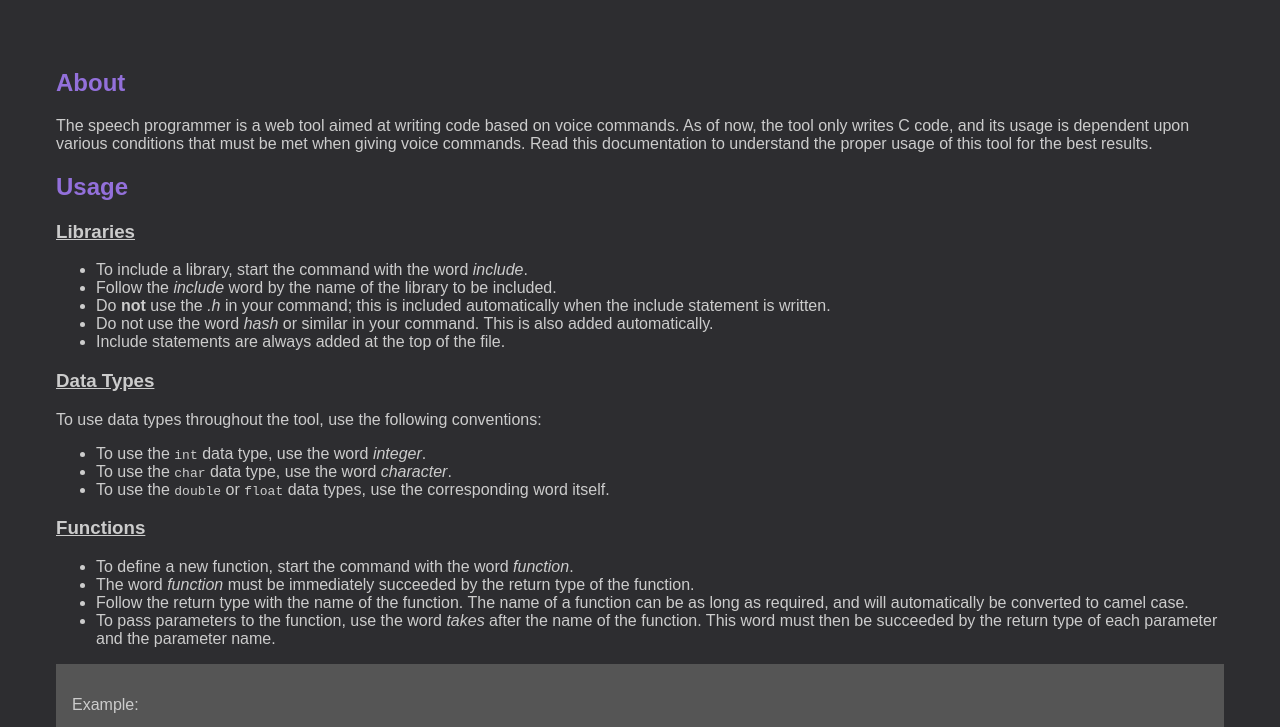
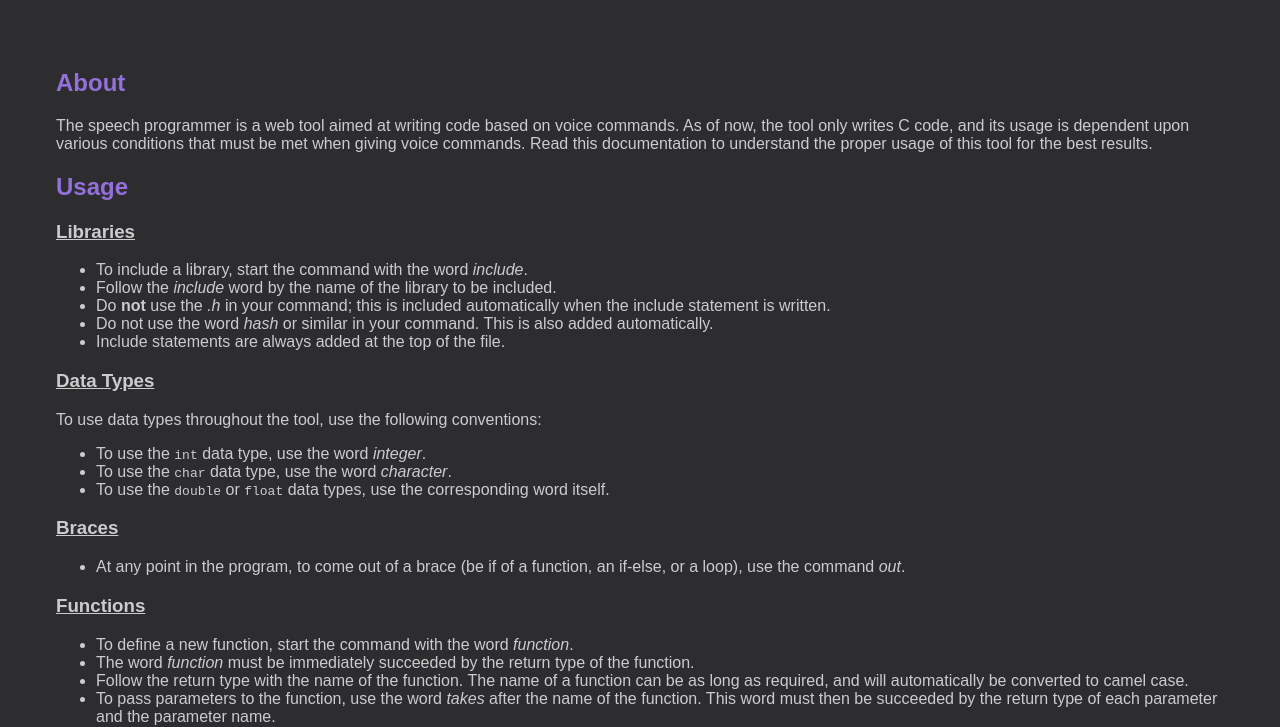
Before and after one commit to shreyasnisal/SpeechProgrammer, a plain HTML site: page readme.html in a window 1280 px wide. Shown: the part 79-806 px from the top of the page. Drawn offline with Linux system fonts and the light colour scheme.

Commit message:
Fixed documentation bug

```diff
--- a/readme.html
+++ b/readme.html
@@ -37,6 +37,13 @@
                 <li>To use the <tt>int</tt> data type, use the word <i>integer</i>.</li>
                 <li>To use the <tt>char</tt> data type, use the word <i>character</i>.</li>
                 <li>To use the <tt>double</tt> or <tt>float</tt> data types, use the corresponding word itself.</li>
+            </ul>
+        </div>
+
+        <h3><u>Braces</u></h3>
+        <div>
+            <ul>
+                <li>At any point in the program, to come out of a brace (be if of a function, an if-else, or a loop), use the command <i>out</i>.</li>
             </ul>
         </div>
 
@@ -121,7 +128,7 @@
             <p><b>Statement Written: </b><tt>if (test >= 5) {}</tt></p>
         </div>
 
-        <h3><u>If-Else</u></h3>
+        <h3><u>While Loop</u></h3>
         <div>
             <ul>
                 <li>To use the while loop construct, start the command with the word <i>while</i>.</li>
```
